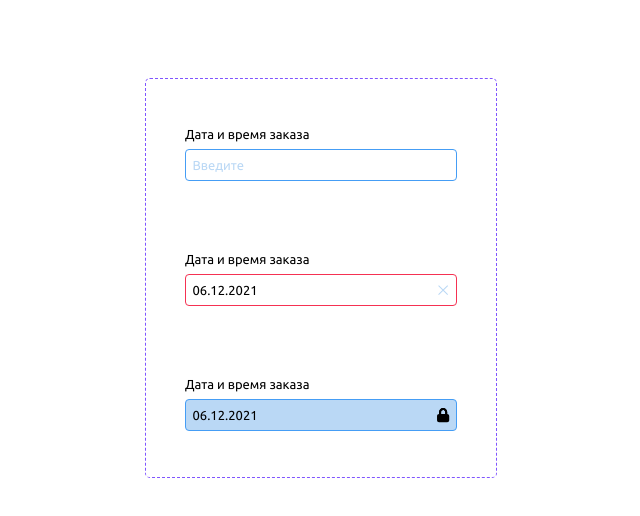
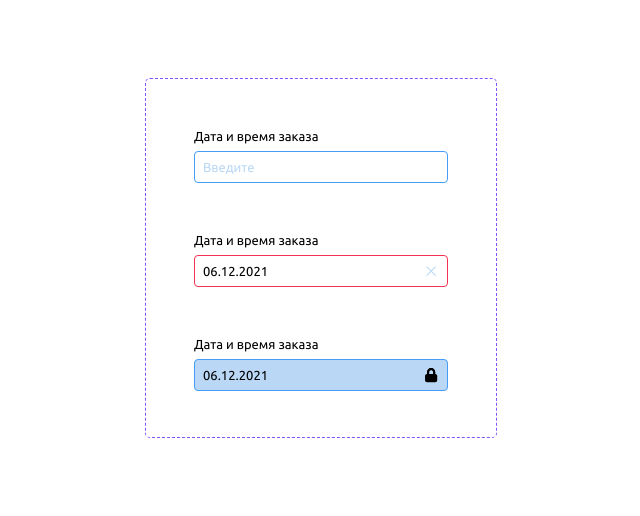
Before and after one commit to VladimirTatarintsev/admin-panel-makeup, a website: page index.html in a window 1280 px wide. Shown: the whole page, without its empty margins (319-959 px from the left). Drawn offline with Linux system fonts and the light colour scheme.

Commit message:
Last fixes

```diff
--- a/blocks/input.css
+++ b/blocks/input.css
@@ -10,36 +10,31 @@ body {
 
 .input-form {
   width: 352px;
-  height: 400px;
+  height: 360px;
   border: 1px dashed #8055ff;
   box-sizing: border-box;
   border-radius: 5px;
   display: flex;
   flex-direction: column;
-  padding: 3rem;
+  padding: 48px;
   margin: 0 auto;
 }
-.input-form__container-empty {
-  height: 72px;
+.input-form__container {
   display: flex;
-  align-items: center;
-  margin-bottom: 56px;
+  flex-direction: column;
+  justify-content: center;
+  margin-bottom: 48px;
 }
-.input-form__container-incorrect {
-  height: 72px;
-  display: flex;
-  align-items: center;
-  margin-bottom: 56px;
+
+.input-form__container:nth-last-child(1) {
+  margin-bottom: 0px;
 }
-.input-form__container-disabled {
-  height: 72px;
-  display: flex;
-  align-items: center;
-}
+
 .input-form__row {
   display: flex;
   flex-direction: column;
   width: 100%;
+  height: 100%;
 }
 .input-form__label {
   margin-bottom: 8px;
@@ -58,7 +53,7 @@ body {
   border: 1px solid #459df5;
   box-sizing: border-box;
   border-radius: 4px;
-  padding: 0.5rem 1.5rem 0.5rem 0.5rem;
+  padding: 8px 32px 8px 8px;
 }
 .input-form__field:focus {
   box-shadow: 0 0 5px rgb(0, 0, 0, 0.3);
@@ -79,8 +74,15 @@ body {
   background: inherit;
   position: absolute;
   display: flex;
-  right: 0;
+  right: 9px;
+  padding: 0;
 }
+.input-form__icon-area {
+  position: absolute;
+  display: flex;
+  right: 9px;
+}
+
 .input-form__icon {
   width: 1.25rem;
   height: 1.25rem;
--- a/index.html
+++ b/index.html
@@ -15,7 +15,7 @@
   </head>
   <body>
     <div class="input-form">
-      <div class="input-form__container-empty">
+      <div class="input-form__container">
         <div class="input-form__row">
           <label class="input-form__label" for="input-empty"
             >Дата и время заказа</label
@@ -30,7 +30,7 @@
           </div>
         </div>
       </div>
-      <div class="input-form__container-incorrect">
+      <div class="input-form__container">
         <div class="input-form__row">
           <label class="input-form__label" for="input-incorrect"
             >Дата и время заказа</label
@@ -57,7 +57,7 @@
           </div>
         </div>
       </div>
-      <div class="input-form__container-disabled">
+      <div class="input-form__container">
         <div class="input-form__row">
           <label class="input-form__label" for="input-disabled"
             >Дата и время заказа</label
@@ -71,7 +71,7 @@
               placeholder="Введите"
               value="06.12.2021"
             />
-            <button class="input-form__button">
+            <div class="input-form__icon-area">
               <svg
                 class="input-form__icon"
                 viewBox="0 0 16 16"
@@ -90,7 +90,7 @@
                   stroke="none"
                 />
               </svg>
-            </button>
+            </div>
           </div>
         </div>
       </div>
```
Also changed, not shown: blocks/ui-kit.html (+5 -5 lines).
